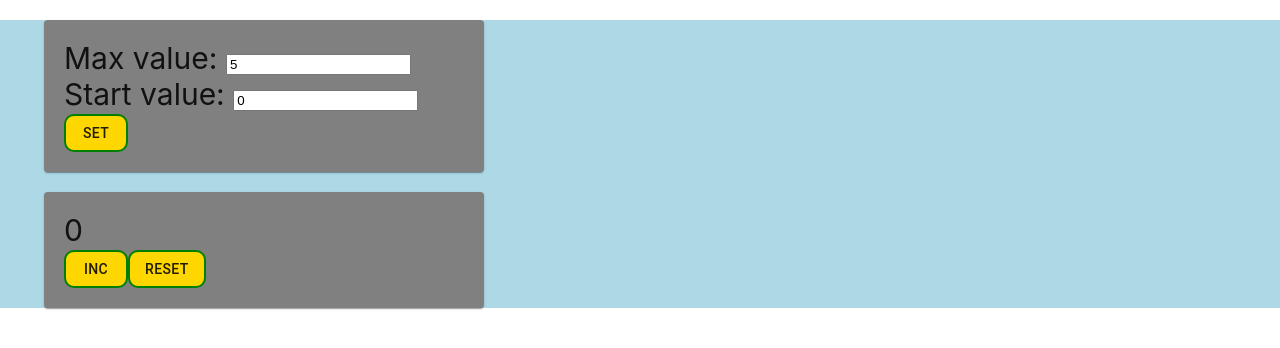
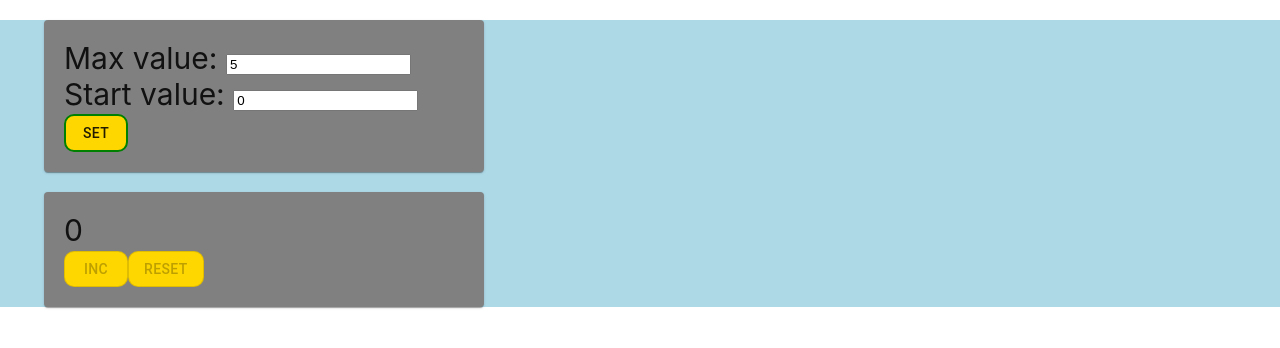
Before and after one commit to EugeneMorash/counter-redux, a React (Create React App) app: page / in a window 1280 px wide. Shown: the top 348 px of the page. Built offline with nearby package versions, Linux system fonts and the light colour scheme.

Commit message:
add: some changes

```diff
--- a/src/App.tsx
+++ b/src/App.tsx
@@ -2,7 +2,7 @@ import React, {ChangeEvent, useState} from 'react';
 import {Button, Container, makeStyles, Paper} from "@material-ui/core";
 import {useDispatch, useSelector} from "react-redux";
 import {AppRootStateType} from "./redux/store";
-import {CounterType, incCountAC, resCountAC, setCountAC} from "./redux/state-reducer";
+import {changeSettingsAC, CounterType, incCountAC, resCountAC, setCountAC} from "./redux/state-reducer";
 
 const useStyles = makeStyles(() => ({
     root: {
@@ -25,12 +25,17 @@ const useStyles = makeStyles(() => ({
 
 
 function App() {
+
+    const [start, setStart] = useState(0)
+    const [max, setMax] = useState(5)
+
+    // const [isSettings, setIsSettings] = useState(false)
+
     const classes = useStyles()
 
     const counter = useSelector<AppRootStateType, CounterType>(
         (newState) => newState.counter
     )
-
 
     const dispatch = useDispatch()
 
@@ -40,22 +45,25 @@ function App() {
     };
 
     const onResClickHandler = () => {
-        dispatch(resCountAC(counter.count, counter.startValue))
+        dispatch(resCountAC(counter.count, start))
     };
-
-    const [start, setStart] = useState(counter.startValue)
-    const [max, setMax] = useState(counter.maxValue)
 
     const onStartChangeValue = (e: ChangeEvent<HTMLInputElement>) => {
         setStart(Number(e.currentTarget.value))
+        dispatch(changeSettingsAC(false))
+        // dispatch(changeTextInputAC(Number(e.currentTarget.value)))
     };
 
     const onMaxChangeValue = (e: ChangeEvent<HTMLInputElement>) => {
         setMax(Number(e.currentTarget.value))
+        dispatch(changeSettingsAC(false))
+        // setIsSettings(true)
     };
 
     const onSetClickHandler = () => {
-        dispatch(setCountAC(start, counter.maxValue))
+        dispatch(setCountAC(start, max))
+        dispatch(changeSettingsAC(true))
+        // setIsSettings(false)
     };
 
     return (
@@ -67,13 +75,30 @@ function App() {
                         <br/>
                         Start value: <input type="number" onChange={onStartChangeValue} value={start}/>
                         <br/>
-                        <Button variant="outlined" className={classes.button} onClick={onSetClickHandler}>Set</Button>
+                        <Button
+                            variant="outlined"
+                            className={classes.button}
+                            onClick={onSetClickHandler}
+                        >
+                            Set
+                        </Button>
                     </Paper>
                     <Paper className={classes.paperStyle}>
-                        {counter.count}
-                        <br/>
-                        <Button variant="outlined" className={classes.button} onClick={onIncClickHandler}>Inc</Button>
-                        <Button variant="outlined" className={classes.button} onClick={onResClickHandler}>Reset</Button>
+                        <div style={counter.count === max ? {color: "red"} : {}}>
+                            {start >= max ? "Invalid value!" : counter.count}
+                        </div>
+
+                        <Button
+                            variant="outlined"
+                            className={classes.button}
+                            onClick={onIncClickHandler}
+                            disabled={counter.count === max || counter.isSettings}>
+                            Inc
+                        </Button>
+                        <Button variant="outlined" className={classes.button} onClick={onResClickHandler}
+                                disabled={counter.count === start || counter.isSettings}>
+                            Reset
+                        </Button>
                     </Paper>
 
                 </main>
--- a/src/redux/state-reducer.ts
+++ b/src/redux/state-reducer.ts
@@ -1,21 +1,22 @@
-
-
 export const INC_COUNT = "INC-COUNT"
 export const RES_COUNT = "RES-COUNT"
 export const SET_COUNT = "SET-COUNT"
+export const SET_SETTINGS = "SET-SETTINGS"
 
 
-export type ActionType = IncCountAT | ResCountAT | SetCountAT
+export type ActionType = IncCountAT | ResCountAT | SetCountAT | ChangeSettingsAT
 
 export type IncCountAT = ReturnType<typeof incCountAC>
 export type ResCountAT = ReturnType<typeof resCountAC>
 export type SetCountAT = ReturnType<typeof setCountAC>
+export type ChangeSettingsAT = ReturnType<typeof changeSettingsAC>
 
 
 const initialState = {
-    maxValue: 5,
     startValue: 0,
-    count: 0
+    maxValue: 10,
+    count: 0,
+    isSettings: true
 }
 
 export type CounterType = typeof initialState
@@ -29,11 +30,15 @@ export const counterReducer = (state: CounterType = initialState, action: Action
         case SET_COUNT:
             return {
                 ...state,
-                startValue: action.startValue,
-                maxValue: action.maxValue,
-                count: action.startValue
+                startValue: action.start,
+                maxValue: action.max,
+                count: action.start
             }
-
+        case SET_SETTINGS:
+            return {
+                ...state,
+                isSettings: !action.isSettings
+            }
         default:
             return state
     }
@@ -48,12 +53,17 @@ export const incCountAC = (count: number) => ({
 
 export const resCountAC = (count: number, startValue: number) => ({
     type: RES_COUNT,
-    startValue,
-    count
+    count,
+    startValue
 }) as const
 
-export const setCountAC = (startValue: number, maxValue: number) => ({
+export const setCountAC = (start: number, max: number) => ({
     type: SET_COUNT,
-    startValue,
-    maxValue
+    start,
+    max
 }) as const
+
+export const changeSettingsAC = (isSettings: boolean) => ({
+    type: SET_SETTINGS,
+    isSettings
+}) as const
```
Also changed, not shown: 1 other file (tests, documents, lock files or other folders).
